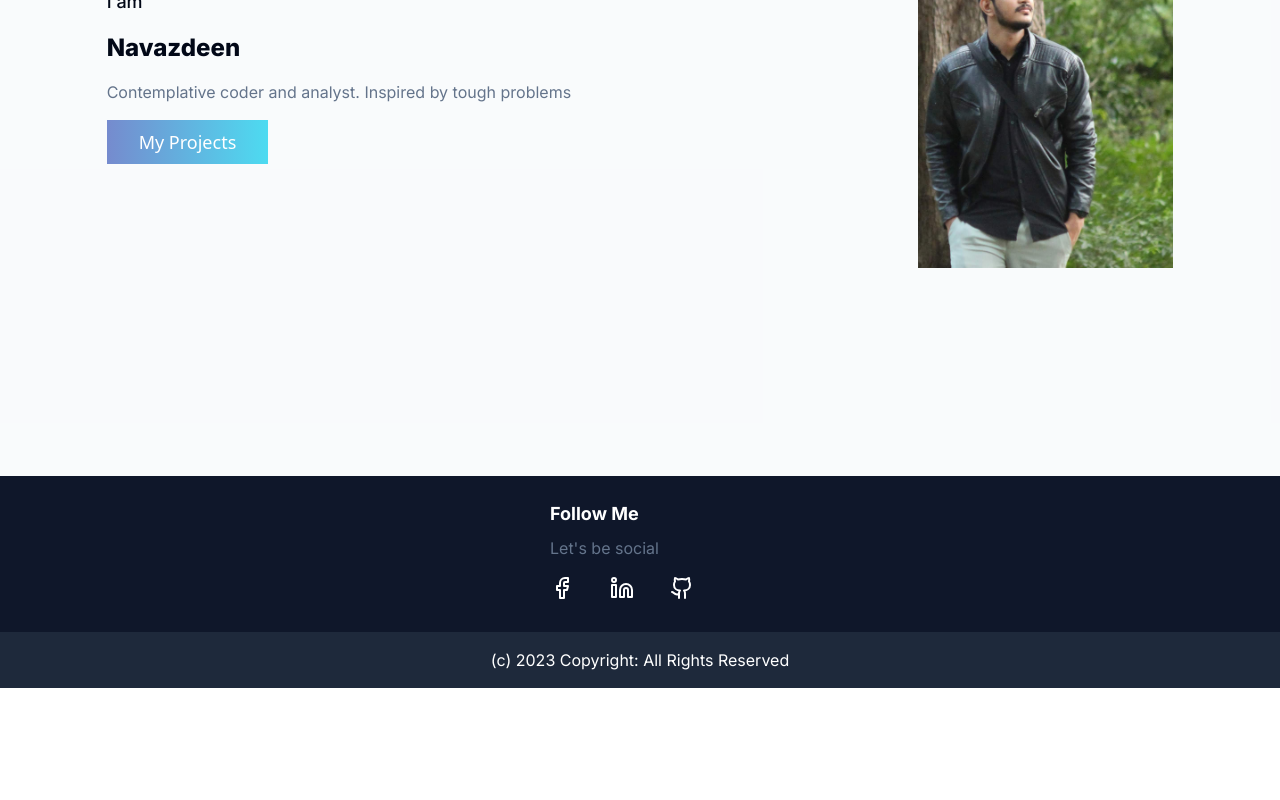
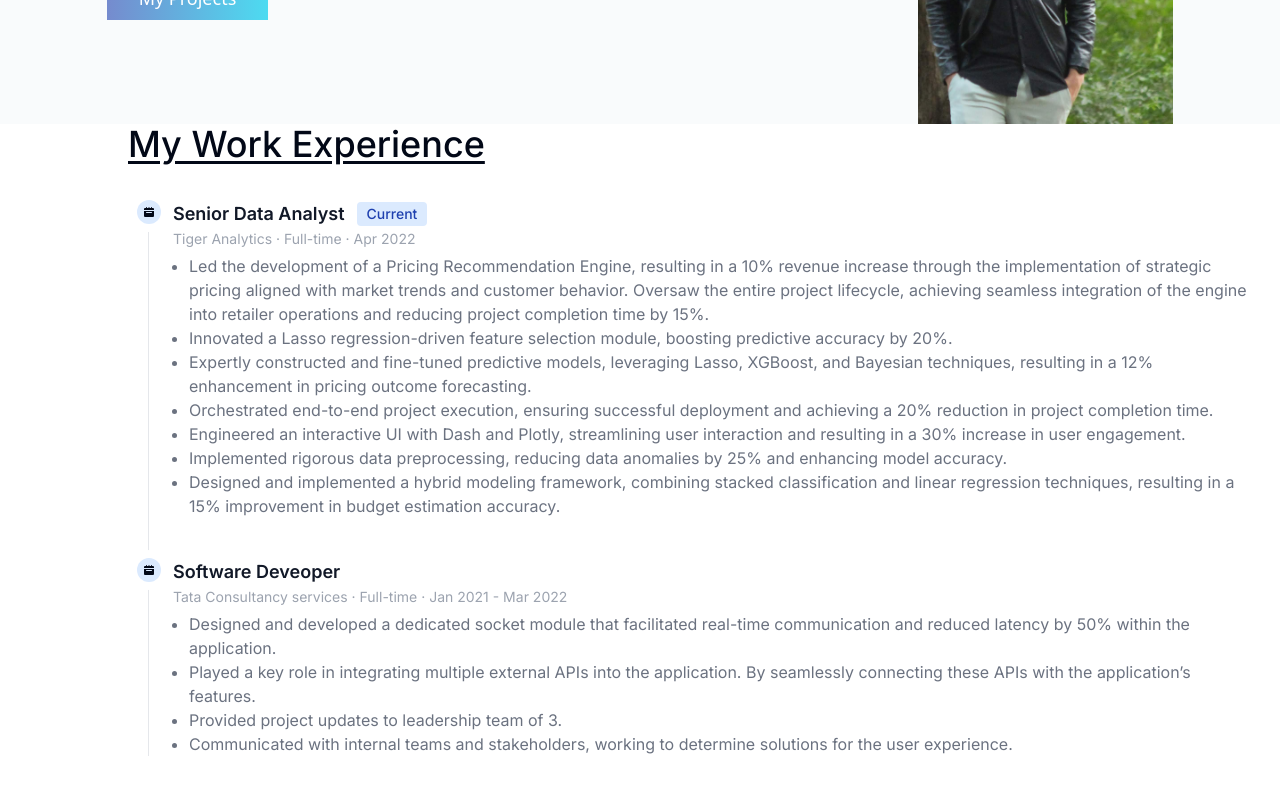
Before and after one commit to Navazdeen/portfolio, a Next.js app: page /about in a window 1280 px wide. Shown: the part 340-1140 px from the top of the page. Before the commit the page ends 1028 px from the top, so only its background shows below. Built offline with nearby package versions, Linux system fonts and the light colour scheme.

Commit message:
add timeline to about

```diff
--- a/src/app/(routes)/about/page.tsx
+++ b/src/app/(routes)/about/page.tsx
@@ -1,9 +1,18 @@
 import Hero from '@/components/hero'
+import Timeline from '@/components/timeline'
 
 export default function Home() {
   return (
     <div className=''>
-      <Hero></Hero>
+      <div className=''>
+        <Hero></Hero>
+      </div>
+      <div className='flex place-content-start text-4xl ms-32 mb-4 font-medium underline underline-offset-4'>
+        My Work Experience
+      </div>
+      <div className='flex place-content-center p-5 mb-40 mx-auto'>
+        <Timeline></Timeline>
+      </div>
     </div>
   )
 }
--- a/src/components/hero.tsx
+++ b/src/components/hero.tsx
@@ -7,7 +7,7 @@ interface IHeroProps {
 
 const Hero: React.FunctionComponent<IHeroProps> = (props) => {
     return (
-        <div className='flex place-content-center mt-4 h-screen place-items-center bg-slate-200/20'>
+        <div className='flex place-content-center mt-20 place-items-center bg-slate-200/20'>
             <div className='flex w-5/6 justify-between'>
                 <div className='flex flex-col space-y-4 self-center'>
                     <p className='font-medium text-lg'>I am</p>
--- /dev/null
+++ b/src/components/timeline.tsx
@@ -0,0 +1,70 @@
+import React from 'react'
+
+type Props = {}
+
+const Timeline = (props: Props) => {
+    return (
+        <div>
+            <ol className="relative border-s border-gray-200 dark:border-gray-700 ms-32">
+                <li className="mb-10 ms-6">
+                    <span className="absolute flex items-center justify-center w-6 h-6 bg-blue-100 rounded-full -start-3 ring-8 ring-white dark:ring-gray-900 dark:bg-blue-900">
+                        <svg className="w-2.5 h-2.5  dark:text-blue-300" aria-hidden="true" xmlns="http://www.w3.org/2000/svg" fill="currentColor" viewBox="0 0 20 20">
+                            <path d="M20 4a2 2 0 0 0-2-2h-2V1a1 1 0 0 0-2 0v1h-3V1a1 1 0 0 0-2 0v1H6V1a1 1 0 0 0-2 0v1H2a2 2 0 0 0-2 2v2h20V4ZM0 18a2 2 0 0 0 2 2h16a2 2 0 0 0 2-2V8H0v10Zm5-8h10a1 1 0 0 1 0 2H5a1 1 0 0 1 0-2Z" />
+                        </svg>
+                    </span>
+                    <h3 className="flex items-center mb-1 text-lg font-semibold text-gray-900 dark:text-white">Senior Data Analyst <span className="bg-blue-100  text-sm font-medium me-2 px-2.5 py-0.5 rounded text-blue-800 dark:bg-blue-900 dark:text-blue-300 ms-3">Current</span></h3>
+                    <time className="block mb-2 text-sm font-normal leading-none text-gray-400 dark:text-gray-500">Tiger Analytics · Full-time · Apr 2022</time>
+                    <ul className="mb-4 text-base font-normal text-gray-500 list-disc pl-4">
+                        <li>
+                            Led the development of a Pricing Recommendation Engine, resulting in a 10% revenue increase through the implementation of strategic pricing aligned with market trends and customer behavior. Oversaw the entire project lifecycle, achieving seamless integration of the engine into retailer operations and reducing project completion time by 15%.
+                        </li>
+                        <li>
+                            Innovated a Lasso regression-driven feature selection module, boosting predictive accuracy by 20%.
+                        </li>
+                        <li>
+                            Expertly constructed and fine-tuned predictive models, leveraging Lasso, XGBoost, and Bayesian techniques, resulting in a 12% enhancement in pricing outcome forecasting.
+                        </li>
+                        <li>
+                            Orchestrated end-to-end project execution, ensuring successful deployment and achieving a 20% reduction in project completion time.
+                        </li>
+                        <li>
+                            Engineered an interactive UI with Dash and Plotly, streamlining user interaction and resulting in a 30% increase in user engagement.
+                        </li>
+                        <li>
+                            Implemented rigorous data preprocessing, reducing data anomalies by 25% and enhancing model accuracy.
+                        </li>
+                        <li>
+                            Designed and implemented a hybrid modeling framework, combining stacked classification and linear regression techniques, resulting in a 15% improvement in budget estimation accuracy.
+                        </li>
+                    </ul>
+                </li>
+                <li className="mb-10 ms-6">
+                    <span className="absolute flex items-center justify-center w-6 h-6 bg-blue-100 rounded-full -start-3 ring-8 ring-white dark:ring-gray-900 dark:bg-blue-900">
+                        <svg className="w-2.5 h-2.5  dark:text-blue-300" aria-hidden="true" xmlns="http://www.w3.org/2000/svg" fill="currentColor" viewBox="0 0 20 20">
+                            <path d="M20 4a2 2 0 0 0-2-2h-2V1a1 1 0 0 0-2 0v1h-3V1a1 1 0 0 0-2 0v1H6V1a1 1 0 0 0-2 0v1H2a2 2 0 0 0-2 2v2h20V4ZM0 18a2 2 0 0 0 2 2h16a2 2 0 0 0 2-2V8H0v10Zm5-8h10a1 1 0 0 1 0 2H5a1 1 0 0 1 0-2Z" />
+                        </svg>
+                    </span>
+                    <h3 className="flex items-center mb-1 text-lg font-semibold text-gray-900 dark:text-white">Software Deveoper</h3>
+                    <time className="block mb-2 text-sm font-normal leading-none text-gray-400 dark:text-gray-500">Tata Consultancy services · Full-time · Jan 2021 - Mar 2022</time>
+                    <ul className="mb-4 text-base font-normal text-gray-500 list-disc pl-4">
+                        <li>
+                            Designed and developed a dedicated socket module that facilitated real-time communication and reduced latency by 50% within the application.
+                        </li>
+                        <li>
+                            Played a key role in integrating multiple external APIs into the application. By seamlessly connecting these APIs with the application’s features.
+                        </li>
+                        <li>
+                            Provided project updates to leadership team of 3.
+                        </li>
+                        <li>
+                            Communicated with internal teams and stakeholders, working to determine solutions for the user experience.
+                        </li>
+                    </ul>
+                </li>
+            </ol>
+
+        </div>
+    )
+}
+
+export default Timeline
```
